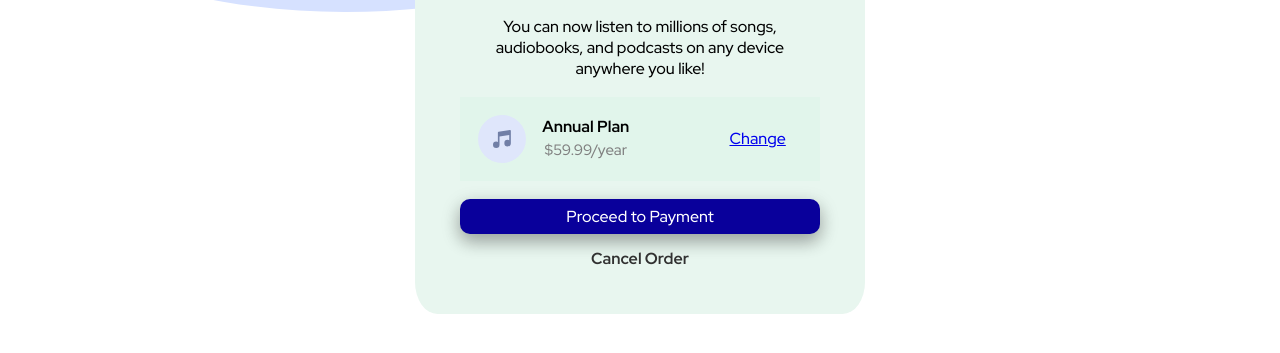
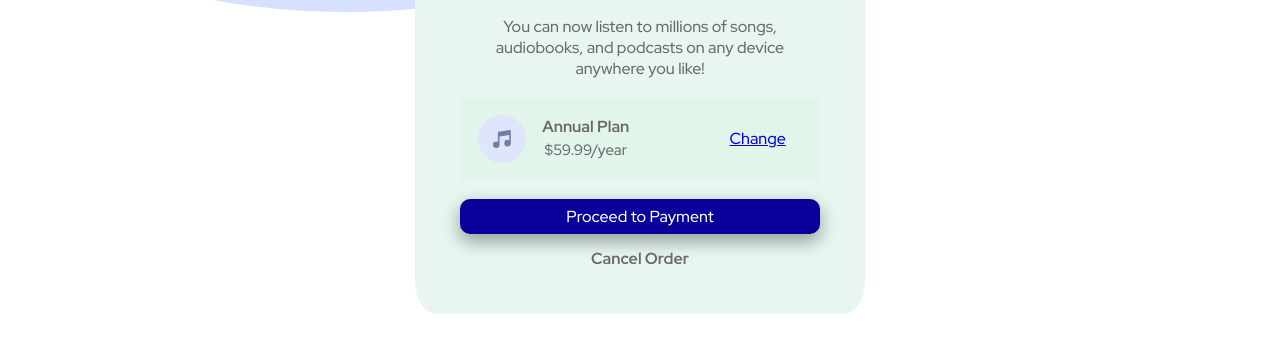
Before and after one commit to HarshalFSD/Order-Summary-Component, a plain HTML site: page index.html in a window 1280 px wide. Shown: the part 425-778 px from the top of the page. Drawn offline with Linux system fonts and the light colour scheme.

Commit message:
Update style.css

```diff
--- a/style.css
+++ b/style.css
@@ -33,6 +33,9 @@ body  {
 
 .container-text {
      padding: 10%;
+}
+.container-text p {
+     color: dimgrey;
 }
 
 /* HEADING */
@@ -97,7 +100,7 @@ h1 {
      color:#fff;
 }
 .btn-pay2 {
-     color: rgb(49, 49, 49);
+     color: dimgrey;
      text-decoration: none;
      font-weight: 600;
 }
```
